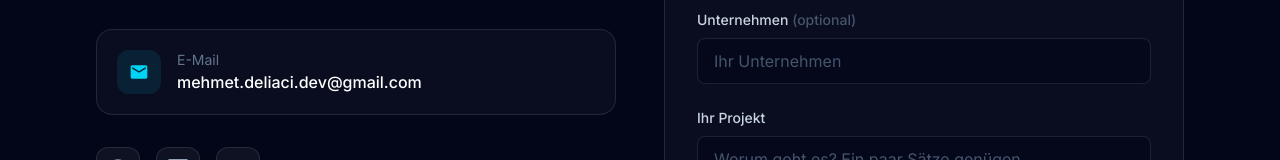
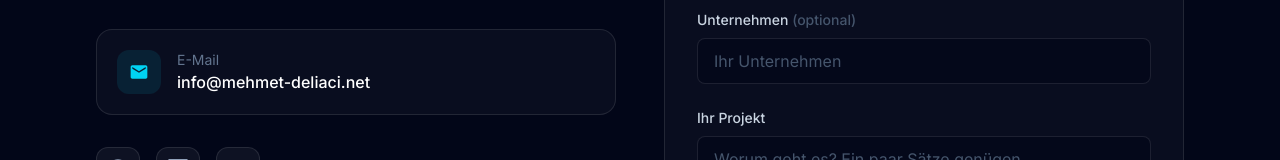
Before and after one commit to 67Trane/business-website, an Angular app: page / in a window 1280 px wide. Shown: the part 5536-5696 px from the top of the page. Built offline with nearby package versions, Linux system fonts and the light colour scheme.

Commit message:
little fix

```diff
--- a/src/app/data/site.data.ts
+++ b/src/app/data/site.data.ts
@@ -7,7 +7,7 @@ export const PROFILE: Profile = {
   tagline:
     'Ich entwickle moderne Websites und Web-Anwendungen, die Ihr Unternehmen digital ' +
     'voranbringen – maßgeschneidert, performant und zuverlässig betreut.',
-  email: 'mehmet.deliaci.dev@gmail.com',
+  email: 'info@mehmet-deliaci.net',
   location: 'Deutschland',
   githubUrl: 'https://github.com/67Trane',
   linkedinUrl: 'https://www.linkedin.com/',
--- a/src/app/sections/hero/hero.html
+++ b/src/app/sections/hero/hero.html
@@ -3,7 +3,7 @@
   <!-- Decorative background: soft glows + faded grid -->
   <div class="pointer-events-none absolute inset-0" aria-hidden="true">
     <div
-      class="absolute -top-40 left-1/2 h-112 w-112 -translate-x-1/2 rounded-full bg-cyan-500/10 blur-3xl"
+      class="absolute -top-40 left-1/2 size-112 -translate-x-1/2 rounded-full bg-cyan-500/10 blur-3xl"
     ></div>
     <div class="absolute top-40 -left-40 size-96 rounded-full bg-indigo-500/10 blur-3xl"></div>
     <div
```
